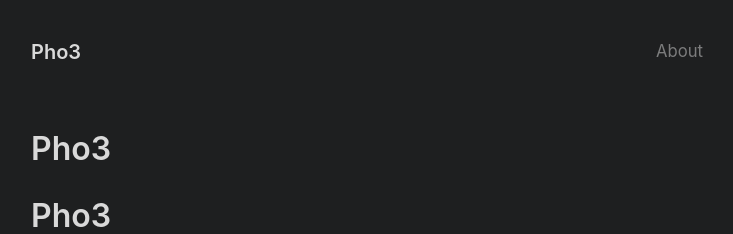
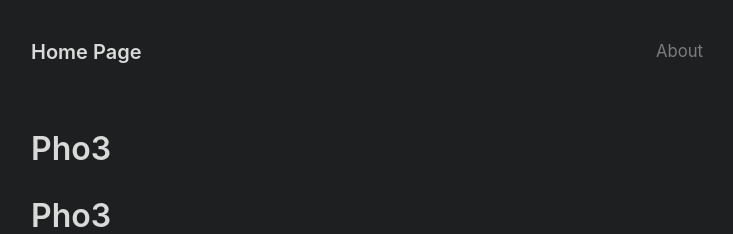
Before and after one commit to pho3be/pho3be.github.io, a Jekyll site: the page built from index.md, in a window 1280 px wide. Shown: the top 234 px of the page, without its empty margins (273-1006 px from the left). Built offline with Jekyll 4.4.1, drawn with Linux system fonts in a browser that asks for light colours; our own code applies the rules of GitHub Pages for plain Markdown files; the list of posts is cut into pages by our own code.

Commit message:
Title fix

```diff
--- a/_config.yml
+++ b/_config.yml
@@ -1,4 +1,4 @@
-title: Pho3
+title: Home Page
 url: https://pho3.ml
 paginate: 1
 paginate_path: "/page:num/"
```
